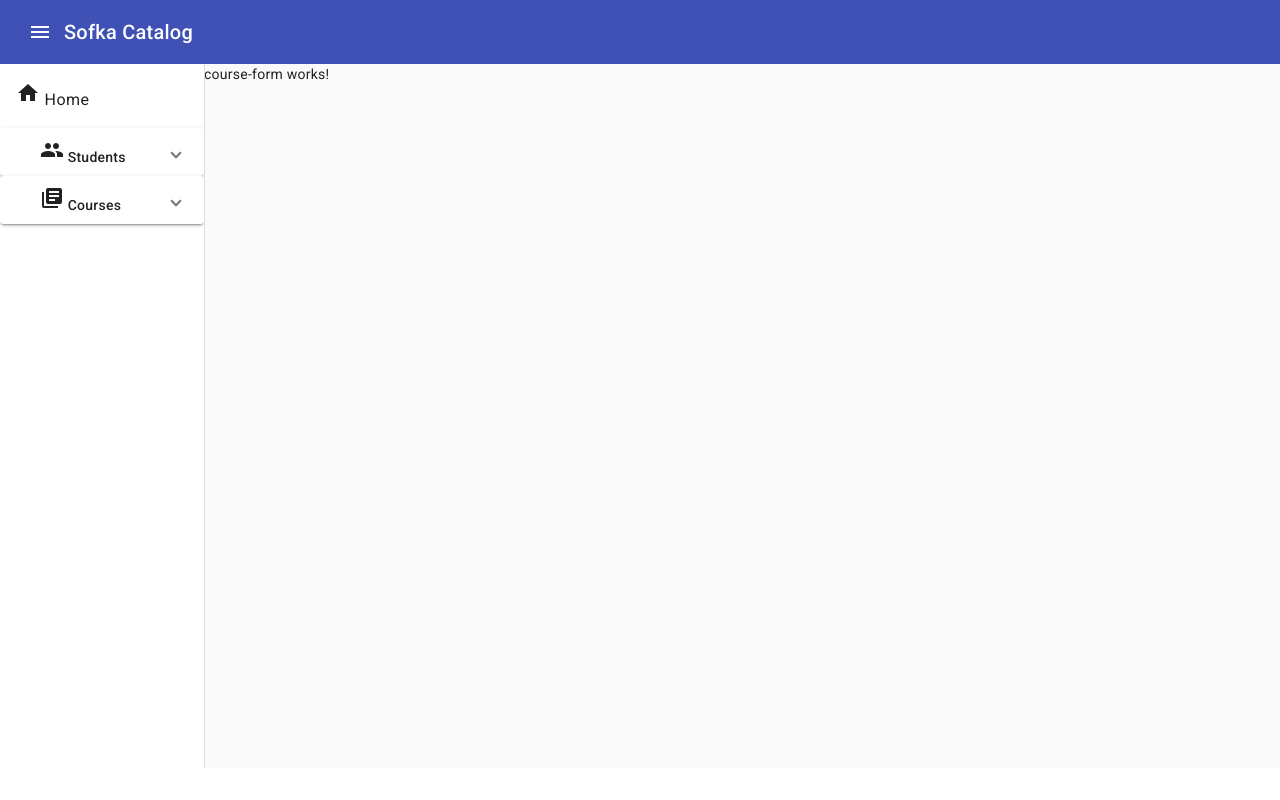
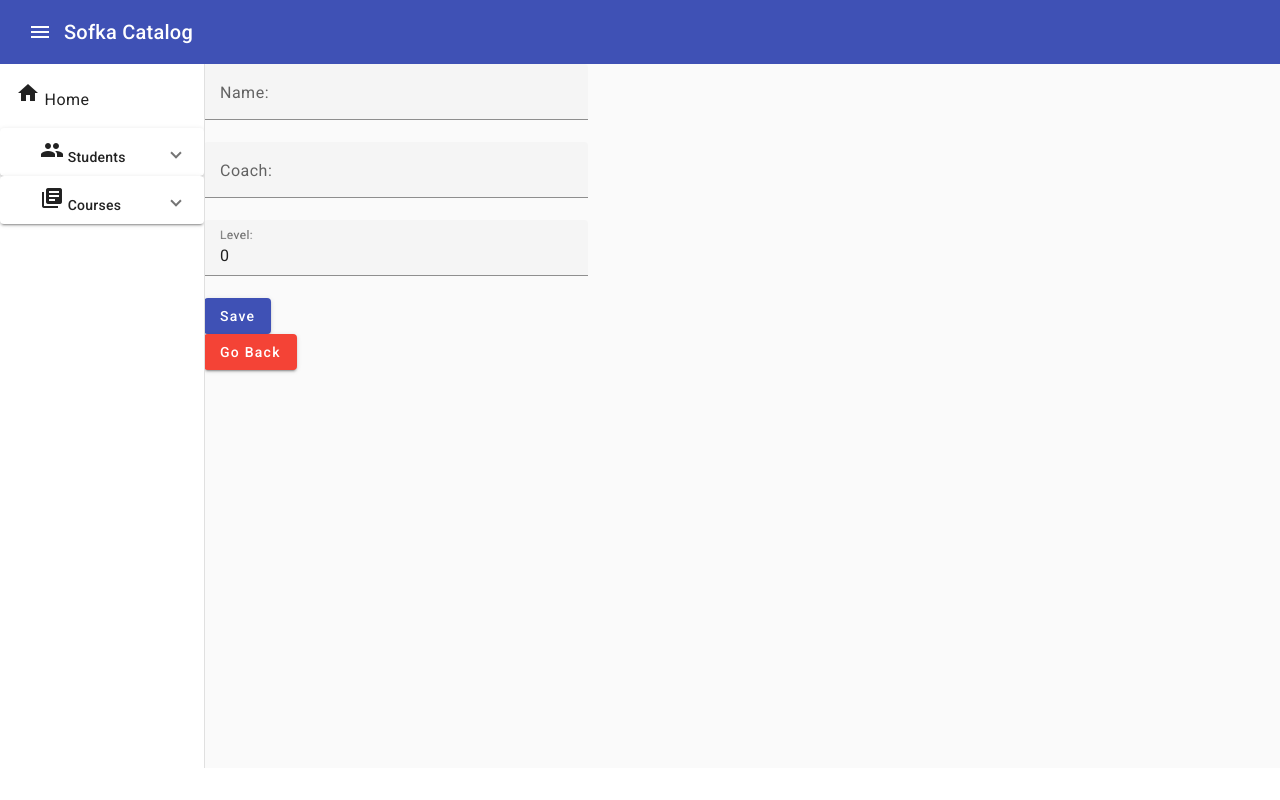
Before and after one commit to training-practice-sofkau/C1-2023-FA-Angular, an Angular app: page /courses/new in a window 1280 px wide. Built offline with nearby package versions, Linux system fonts and the light colour scheme.

Commit message:
Adapt student form to the new student model and create course from it

```diff
--- a/src/app/components/forms/course-form/course-form.component.html
+++ b/src/app/components/forms/course-form/course-form.component.html
@@ -1 +1,13 @@
-<p>course-form works!</p>
+<form [formGroup] = "courseForm" ngClass="save">
+  <mat-form-field appearance="fill" >
+      <mat-label>Name: </mat-label>  <input matInput placeholder="Insert name" formControlName="name"/>
+  </mat-form-field>
+  <mat-form-field appearance="fill" >
+      <mat-label>Coach: </mat-label> <input matInput placeholder="Insert coach name" formControlName="coach"/>
+  </mat-form-field>
+  <mat-form-field appearance="fill" >
+      <mat-label>Level: </mat-label> <input matInput placeholder="Insert level" formControlName="level"/>
+  </mat-form-field>
+  <button mat-raised-button color="primary" (click)="onSave()">Save</button>
+  <button mat-raised-button color="warn" routerLink="/courses">Go Back</button>
+</form>
--- a/src/app/components/forms/course-form/course-form.component.ts
+++ b/src/app/components/forms/course-form/course-form.component.ts
@@ -1,10 +1,44 @@
-import { Component } from '@angular/core';
+import { Component, OnInit } from '@angular/core';
+import { FormBuilder, FormGroup } from '@angular/forms';
+import { ActivatedRoute } from '@angular/router';
+import { CourseService } from 'src/app/services/course-service/course.service';
 
 @Component({
   selector: 'app-course-form',
   templateUrl: './course-form.component.html',
-  styleUrls: ['./course-form.component.scss']
+  styleUrls: ['../student-form/student-form.component.scss']
 })
-export class CourseFormComponent {
+export class CourseFormComponent  implements OnInit{
+
+  courseForm: FormGroup = new FormGroup({});
+
+  constructor(private builder: FormBuilder,
+    private courseService: CourseService,
+    private route: ActivatedRoute){
+
+    }
+  ngOnInit(): void {
+    this.courseForm = this.builder.group(
+      {
+        name: '',
+        coach: '',
+        level: 0,
+      }
+    );
+    this.route.queryParams.subscribe((info) => {
+      if(JSON.stringify(info) !== JSON.stringify({})){
+        this.courseForm.setValue({
+          name: JSON.parse(info['data']).name,
+          coach: JSON.parse(info['data']).coach,
+          level: JSON.parse(info['data']).level,
+         })
+      }
+    } )
+  }
+
+  onSave(){
+    console.log(this.courseForm.value);
+
+  }
 
 }
--- a/src/app/components/forms/student-form/student-form.component.scss
+++ b/src/app/components/forms/student-form/student-form.component.scss
@@ -1,5 +1,8 @@
-.save{
-    display: flex;
-    flex-direction: column;
-    align-items: flex-start;
+.save {
+  display: flex;
+  flex-direction: column;
+  align-items: flex-start;
+  mat-form-field{
+    width: 30vw;
   }
+}
```
Also changed, not shown: src/app/components/forms/student-form/student-form.component.ts (+0 -7 lines), src/app/components/forms/course-form/course-form.component.scss (deleted), 2 other files (tests, documents, lock files or other folders).
